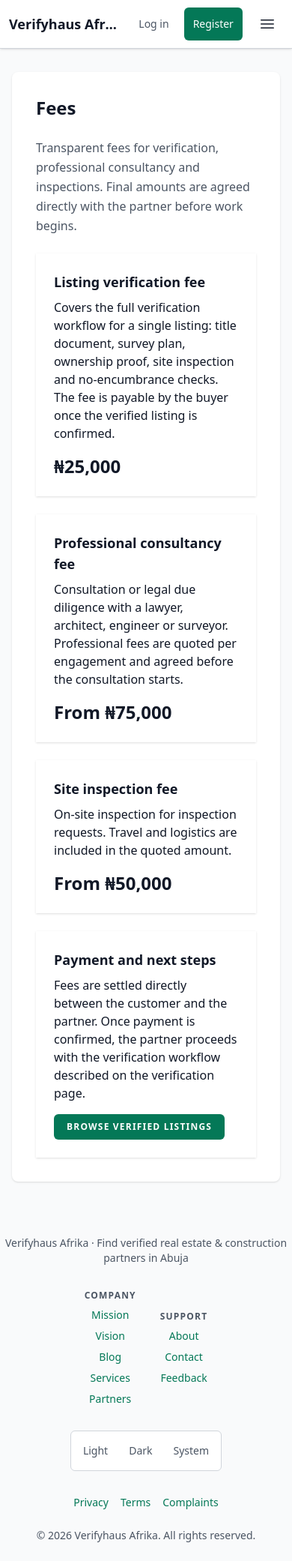
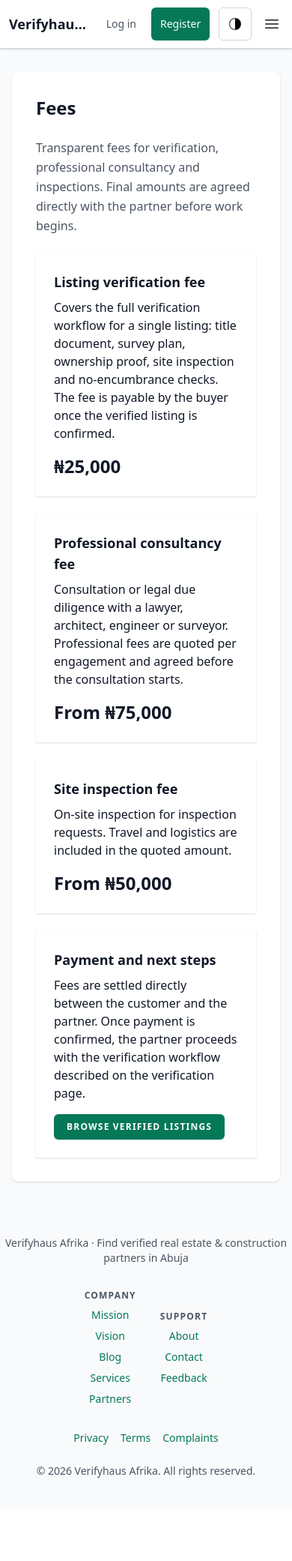
Before and after one commit to AliphaticGuru/real_estate_busy-hub, a Laravel app: page /fees in a window 390 px wide. Shown: the top 2082 px of the page at 75% size. After the commit the page ends 1971 px from the top, so only its background shows below. Run offline with Laravel 12, Linux system fonts and the light colour scheme; style sheets or scripts are compiled from the project's sources; parts of the project's set-up code (start-up, migrations or seed data) failed here and were passed over; some libraries are stand-ins or nearby versions.

Commit message:
feat: use a single nav theme button and show avatar on mobile (profile-theme)

```diff
--- a/resources/views/components/site-footer.blade.php
+++ b/resources/views/components/site-footer.blade.php
@@ -25,10 +25,6 @@
         </nav>
     </div>
 
-    <div class="mt-8 flex justify-center">
-        <x-theme-toggle variant="footer" />
-    </div>
-
     <nav class="mt-8 flex flex-wrap items-center justify-center gap-x-4 gap-y-2" aria-label="{{ __('Legal') }}">
         <a href="{{ route('privacy.index') }}" class="text-brand hover:underline">{{ __('Privacy') }}</a>
         <a href="{{ route('terms.index') }}" class="text-brand hover:underline">{{ __('Terms') }}</a>
--- a/resources/views/components/site-nav.blade.php
+++ b/resources/views/components/site-nav.blade.php
@@ -44,7 +44,7 @@
 
         @auth
             <!-- Avatar menu for authenticated users -->
-            <div class="hidden sm:flex sm:items-center">
+            <div class="flex items-center">
                 <x-dropdown align="right" width="48">
                     <x-slot name="trigger">
                         <button type="button" class="inline-flex min-h-[44px] items-center gap-2 rounded-md border border-transparent px-3 py-2 text-sm leading-4 font-medium text-text-muted transition duration-150 ease-in-out hover:bg-surface-muted hover:text-text focus:outline-none focus:ring-2 focus:ring-brand">
@@ -71,11 +71,6 @@
                                 {{ __('Settings') }}
                             </x-dropdown-link>
 
-                            <div class="px-4 py-2">
-                                <p class="mb-2 text-xs font-semibold uppercase tracking-widest text-text-muted">{{ __('Theme') }}</p>
-                                <x-theme-toggle variant="menu" />
-                            </div>
-
                             <livewire:layout.logout />
                         </div>
                     </x-slot>
@@ -92,6 +87,9 @@
                 </a>
             </div>
         @endauth
+
+        <!-- Theme button: visible in the nav bar at every width. -->
+        <x-theme-toggle variant="nav" />
 
         <!-- Hamburger -->
         <button
@@ -140,11 +138,6 @@
                 {{ __('Blog') }}
             </x-responsive-nav-link>
 
-            <div class="px-4 pb-2 pt-1">
-                <p class="mb-2 text-xs font-semibold uppercase tracking-widest text-text-muted">{{ __('Theme') }}</p>
-                <x-theme-toggle variant="mobile" />
-            </div>
-
             @auth
                 @if (auth()->user()->hasVerifiedEmail())
                     <x-responsive-nav-link :href="route('dashboard')" :active="request()->routeIs('dashboard')" @click="open = false">
--- a/resources/views/components/theme-toggle.blade.php
+++ b/resources/views/components/theme-toggle.blade.php
@@ -1,41 +1,54 @@
-@props(['variant' => 'menu'])
-
-@php
-    $options = [
-        ['light', __('Light')],
-        ['dark', __('Dark')],
-        ['system', __('System')],
-    ];
-
-    $compact = in_array($variant, ['menu', 'mobile', 'footer'], true);
-@endphp
+@props(['variant' => 'nav'])
 
 <div
     x-data="{
         theme: window.theme ? window.theme.get() : 'system',
-        choose(value) {
-            this.theme = value;
+        labels: { light: '{{ __('Light') }}', dark: '{{ __('Dark') }}', system: '{{ __('System') }}' },
+        next: { light: 'dark', dark: 'system', system: 'light' },
+        get label() {
+            return this.labels[this.theme] || this.labels.system;
+        },
+        cycle() {
+            this.theme = this.next[this.theme] || 'system';
 
             if (window.theme) {
-                window.theme.set(value);
+                window.theme.set(this.theme);
             }
         }
     }"
     x-on:theme-applied.window="theme = $event.detail.theme"
     @click.stop
-    role="group"
-    aria-label="{{ __('Theme') }}"
-    class="{{ $compact ? 'inline-flex flex-wrap items-center gap-1 rounded-md border border-border bg-surface p-1' : 'inline-flex flex-wrap gap-2' }}"
+    class="inline-flex items-center {{ $variant === 'settings' ? 'gap-2' : '' }}"
 >
-    @foreach ($options as [$value, $label])
-        <button
-            type="button"
-            aria-pressed="{{ $value === 'system' ? 'true' : 'false' }}"
-            x-bind:aria-pressed="theme === '{{ $value }}' ? 'true' : 'false'"
-            x-on:click="choose('{{ $value }}')"
-            class="inline-flex min-h-[44px] min-w-[44px] items-center justify-center rounded-md px-3 py-2 text-sm font-medium text-text-muted transition hover:bg-surface-muted hover:text-text focus:outline-none focus:ring-2 focus:ring-brand"
-        >
-            {{ $label }}
-        </button>
-    @endforeach
+    <button
+        type="button"
+        data-theme-button
+        x-bind:aria-label="'{{ __('Theme') }}: ' + label + '. ' + '{{ __('Activate to change') }}'"
+        aria-label="{{ __('Theme') }}: {{ __('System') }}. {{ __('Activate to change') }}"
+        x-on:click="cycle()"
+        class="inline-flex min-h-[44px] min-w-[44px] items-center justify-center rounded-md border border-border bg-surface text-text-muted transition hover:bg-surface-muted hover:text-text focus:outline-none focus:ring-2 focus:ring-brand-500"
+    >
+        <span x-show="theme === 'light'" x-cloak class="relative flex h-5 w-5 items-center justify-center" aria-hidden="true">
+            <svg viewBox="0 0 24 24" class="h-5 w-5" aria-hidden="true">
+                <circle cx="12" cy="12" r="9" fill="#ffffff" stroke="#6b7280" stroke-width="2" />
+            </svg>
+        </span>
+
+        <span x-show="theme === 'dark'" x-cloak class="relative flex h-5 w-5 items-center justify-center" aria-hidden="true">
+            <svg viewBox="0 0 24 24" class="h-5 w-5" aria-hidden="true">
+                <circle cx="12" cy="12" r="9" fill="#000000" stroke="#6b7280" stroke-width="2" />
+            </svg>
+        </span>
+
+        <span x-show="theme === 'system'" x-cloak class="relative flex h-5 w-5 items-center justify-center" aria-hidden="true">
+            <svg viewBox="0 0 24 24" class="h-5 w-5" aria-hidden="true">
+                <circle cx="12" cy="12" r="9" fill="#ffffff" stroke="#6b7280" stroke-width="2" />
+                <path d="M12 3a9 9 0 0 1 0 18z" fill="#000000" />
+            </svg>
+        </span>
+    </button>
+
+    @if ($variant === 'settings')
+        <span class="text-sm text-text" x-text="label">{{ __('System') }}</span>
+    @endif
 </div>
```
Also changed, not shown: docs/ai/DECISIONS.md (+4 -0 lines), docs/ai/PROGRESS.md (+1 -1 lines), tests/Feature/SiteNavigationTest.php (+20 -0 lines), tests/Feature/ThemeTest.php (+15 -16 lines).
